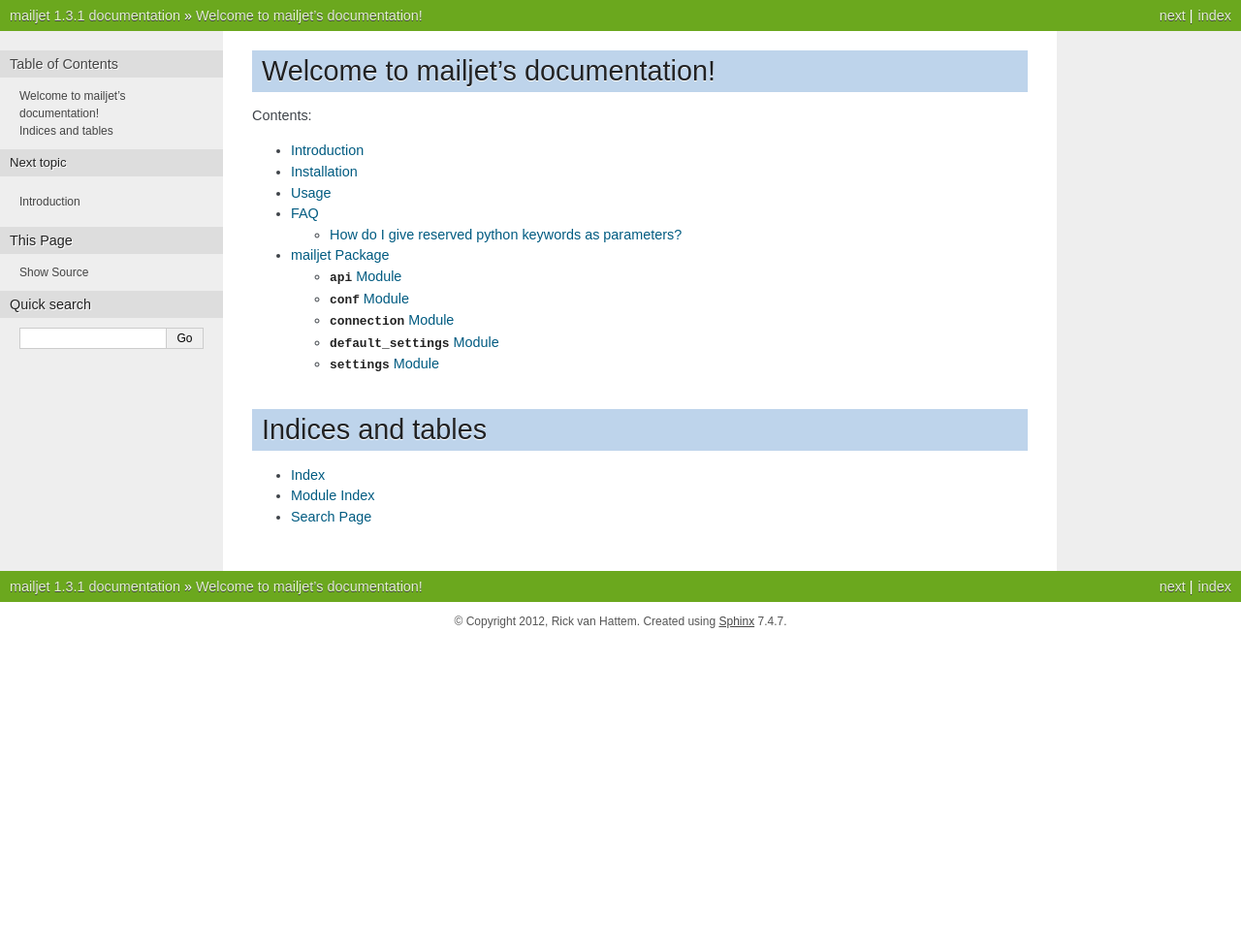
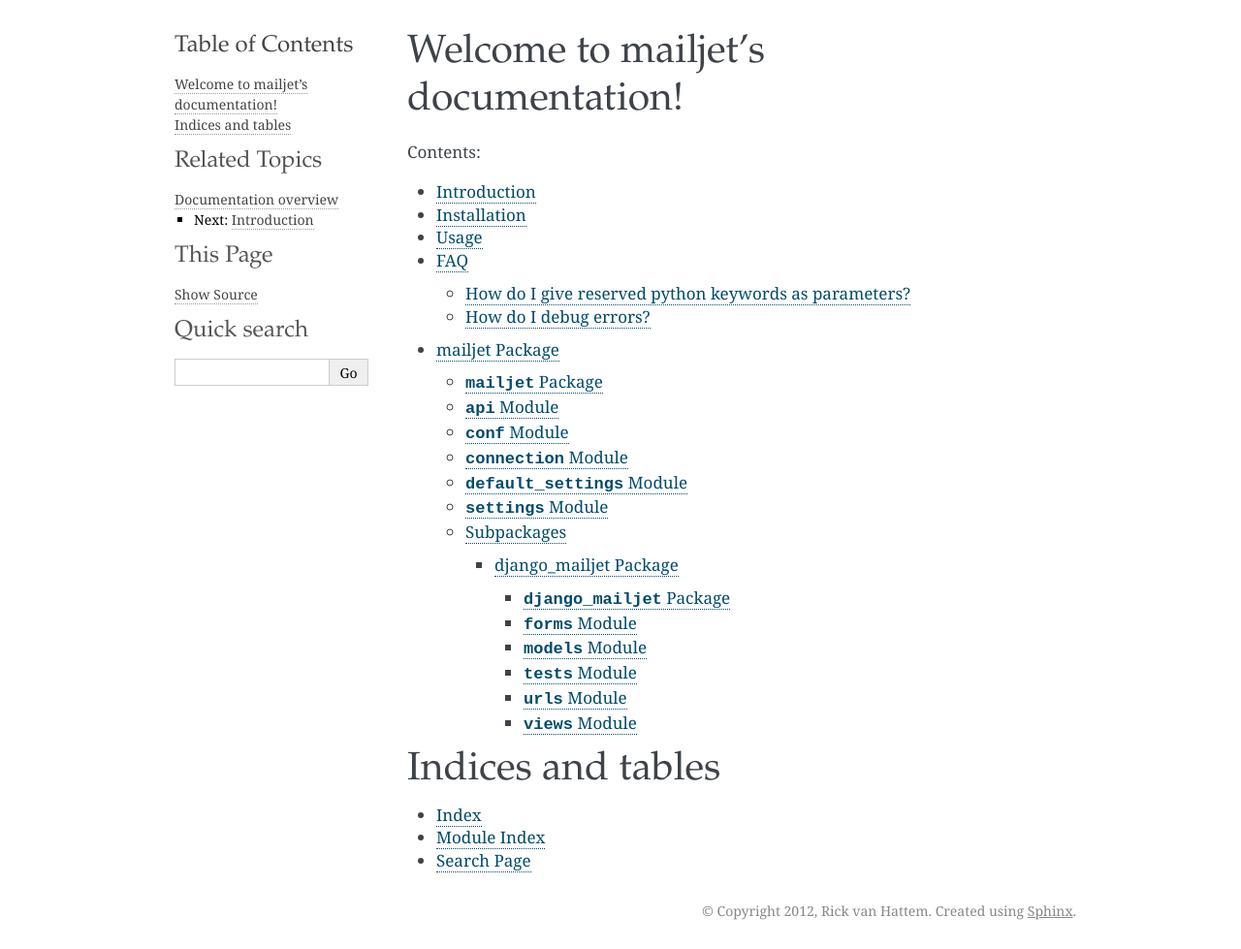
Before and after one commit to wolph/mailjet, a Sphinx documentation site: the page built from docs/index.rst, in a window 1280 px wide. Shown: the whole page at 97% size. Built offline with Sphinx 7.4.7, drawn with Linux system fonts in a browser that asks for light colours; before the commit the page ends 900 px from its top, so only the background shows below that.

Commit message:
added more documentation

```diff
--- /dev/null
+++ b/docs/_themes/flask_theme_support.py
@@ -0,0 +1,86 @@
+# flasky extensions.  flasky pygments style based on tango style
+from pygments.style import Style
+from pygments.token import Keyword, Name, Comment, String, Error, \
+     Number, Operator, Generic, Whitespace, Punctuation, Other, Literal
+
+
+class FlaskyStyle(Style):
+    background_color = "#f8f8f8"
+    default_style = ""
+
+    styles = {
+        # No corresponding class for the following:
+        #Text:                     "", # class:  ''
+        Whitespace:                "underline #f8f8f8",      # class: 'w'
+        Error:                     "#a40000 border:#ef2929", # class: 'err'
+        Other:                     "#000000",                # class 'x'
+
+        Comment:                   "italic #8f5902", # class: 'c'
+        Comment.Preproc:           "noitalic",       # class: 'cp'
+
+        Keyword:                   "bold #004461",   # class: 'k'
+        Keyword.Constant:          "bold #004461",   # class: 'kc'
+        Keyword.Declaration:       "bold #004461",   # class: 'kd'
+        Keyword.Namespace:         "bold #004461",   # class: 'kn'
+        Keyword.Pseudo:            "bold #004461",   # class: 'kp'
+        Keyword.Reserved:          "bold #004461",   # class: 'kr'
+        Keyword.Type:              "bold #004461",   # class: 'kt'
+
+        Operator:                  "#582800",   # class: 'o'
+        Operator.Word:             "bold #004461",   # class: 'ow' - like keywords
+
+        Punctuation:               "bold #000000",   # class: 'p'
+
+        # because special names such as Name.Class, Name.Function, etc.
+        # are not recognized as such later in the parsing, we choose them
+        # to look the same as ordinary variables.
+        Name:                      "#000000",        # class: 'n'
+        Name.Attribute:            "#c4a000",        # class: 'na' - to be revised
+        Name.Builtin:              "#004461",        # class: 'nb'
+        Name.Builtin.Pseudo:       "#3465a4",        # class: 'bp'
+        Name.Class:                "#000000",        # class: 'nc' - to be revised
+        Name.Constant:             "#000000",        # class: 'no' - to be revised
+        Name.Decorator:            "#888",           # class: 'nd' - to be revised
+        Name.Entity:               "#ce5c00",        # class: 'ni'
+        Name.Exception:            "bold #cc0000",   # class: 'ne'
+        Name.Function:             "#000000",        # class: 'nf'
+        Name.Property:             "#000000",        # class: 'py'
+        Name.Label:                "#f57900",        # class: 'nl'
+        Name.Namespace:            "#000000",        # class: 'nn' - to be revised
+        Name.Other:                "#000000",        # class: 'nx'
+        Name.Tag:                  "bold #004461",   # class: 'nt' - like a keyword
+        Name.Variable:             "#000000",        # class: 'nv' - to be revised
+        Name.Variable.Class:       "#000000",        # class: 'vc' - to be revised
+        Name.Variable.Global:      "#000000",        # class: 'vg' - to be revised
+        Name.Variable.Instance:    "#000000",        # class: 'vi' - to be revised
+
+        Number:                    "#990000",        # class: 'm'
+
+        Literal:                   "#000000",        # class: 'l'
+        Literal.Date:              "#000000",        # class: 'ld'
+
+        String:                    "#4e9a06",        # class: 's'
+        String.Backtick:           "#4e9a06",        # class: 'sb'
+        String.Char:               "#4e9a06",        # class: 'sc'
+        String.Doc:                "italic #8f5902", # class: 'sd' - like a comment
+        String.Double:             "#4e9a06",        # class: 's2'
+        String.Escape:             "#4e9a06",        # class: 'se'
+        String.Heredoc:            "#4e9a06",        # class: 'sh'
+        String.Interpol:           "#4e9a06",        # class: 'si'
+        String.Other:              "#4e9a06",        # class: 'sx'
+        String.Regex:              "#4e9a06",        # class: 'sr'
+        String.Single:             "#4e9a06",        # class: 's1'
+        String.Symbol:             "#4e9a06",        # class: 'ss'
+
+        Generic:                   "#000000",        # class: 'g'
+        Generic.Deleted:           "#a40000",        # class: 'gd'
+        Generic.Emph:              "italic #000000", # class: 'ge'
+        Generic.Error:             "#ef2929",        # class: 'gr'
+        Generic.Heading:           "bold #000080",   # class: 'gh'
+        Generic.Inserted:          "#00A000",        # class: 'gi'
+        Generic.Output:            "#888",           # class: 'go'
+        Generic.Prompt:            "#745334",        # class: 'gp'
+        Generic.Strong:            "bold #000000",   # class: 'gs'
+        Generic.Subheading:        "bold #800080",   # class: 'gu'
+        Generic.Traceback:         "bold #a40000",   # class: 'gt'
+    }
--- /dev/null
+++ b/docs/_themes/wolph/layout.html
@@ -0,0 +1,27 @@
+{%- extends "basic/layout.html" %}
+{%- block extrahead %}
+  {{ super() }}
+  {% if theme_touch_icon %}
+  <link rel="apple-touch-icon" href="{{ pathto('_static/' ~ theme_touch_icon, 1) }}" />
+  {% endif %}
+  <link media="only screen and (max-device-width: 480px)" href="{{
+    pathto('_static/small_flask.css', 1) }}" type= "text/css" rel="stylesheet" />
+{% endblock %}
+{%- block relbar2 %}{% endblock %}
+{%- block footer %}
+    <script type="text/javascript">
+    /* <![CDATA[ */
+        (function() {
+            var s = document.createElement('script'), t = document.getElementsByTagName('script')[0];
+            s.type = 'text/javascript';
+            s.async = true;
+            s.src = 'http://api.flattr.com/js/0.6/load.js?mode=auto';
+            t.parentNode.insertBefore(s, t);
+        })();
+    /* ]]> */</script>
+
+    <div class="footer">
+      &copy; Copyright {{ copyright }}.
+      Created using <a href="http://sphinx.pocoo.org/">Sphinx</a>.
+    </div>
+{%- endblock %}
--- /dev/null
+++ b/docs/_themes/wolph/relations.html
@@ -0,0 +1,19 @@
+<h3>Related Topics</h3>
+<ul>
+  <li><a href="{{ pathto(master_doc) }}">Documentation overview</a><ul>
+  {%- for parent in parents %}
+  <li><a href="{{ parent.link|e }}">{{ parent.title }}</a><ul>
+  {%- endfor %}
+    {%- if prev %}
+      <li>Previous: <a href="{{ prev.link|e }}" title="{{ _('previous chapter')
+        }}">{{ prev.title }}</a></li>
+    {%- endif %}
+    {%- if next %}
+      <li>Next: <a href="{{ next.link|e }}" title="{{ _('next chapter')
+        }}">{{ next.title }}</a></li>
+    {%- endif %}
+  {%- for parent in parents %}
+  </ul></li>
+  {%- endfor %}
+  </ul></li>
+</ul>
--- /dev/null
+++ b/docs/_themes/wolph/static/flasky.css_t
@@ -0,0 +1,431 @@
+/*
+ * flasky.css_t
+ * ~~~~~~~~~~~~
+ *
+ * :copyright: Copyright 2010 by Armin Ronacher. Modifications by Kenneth Reitz.
+ * :license: Flask Design License, see LICENSE for details.
+ */
+
+{% set page_width = '940px' %}
+{% set sidebar_width = '220px' %}
+
+@import url("basic.css");
+
+/* -- page layout ----------------------------------------------------------- */
+
+body {
+    font-family: 'goudy old style', 'minion pro', 'bell mt', Georgia, 'Hiragino Mincho Pro';
+    font-size: 17px;
+    background-color: white;
+    color: #000;
+    margin: 0;
+    padding: 0;
+}
+
+div.document {
+    width: {{ page_width }};
+    margin: 30px auto 0 auto;
+}
+
+div.documentwrapper {
+    float: left;
+    width: 100%;
+}
+
+div.bodywrapper {
+    margin: 0 0 0 {{ sidebar_width }};
+}
+
+div.sphinxsidebar {
+    width: {{ sidebar_width }};
+}
+
+hr {
+    border: 1px solid #B1B4B6;
+}
+
+div.body {
+    background-color: #ffffff;
+    color: #3E4349;
+    padding: 0 30px 0 30px;
+}
+
+img.floatingflask {
+    padding: 0 0 10px 10px;
+    float: right;
+}
+
+div.footer {
+    width: {{ page_width }};
+    margin: 20px auto 30px auto;
+    font-size: 14px;
+    color: #888;
+    text-align: right;
+}
+
+div.footer a {
+    color: #888;
+}
+
+div.related {
+    display: none;
+}
+
+div.sphinxsidebar a {
+    color: #444;
+    text-decoration: none;
+    border-bottom: 1px dotted #999;
+}
+
+div.sphinxsidebar a:hover {
+    border-bottom: 1px solid #999;
+}
+
+div.sphinxsidebar {
+    font-size: 14px;
+    line-height: 1.5;
+}
+
+div.sphinxsidebarwrapper {
+    padding: 0px 10px;
+}
+
+div.sphinxsidebarwrapper p.logo {
+    padding: 0 0 20px 0;
+    margin: 0;
+    text-align: center;
+}
+
+div.sphinxsidebar h3,
+div.sphinxsidebar h4 {
+    font-family: 'Garamond', 'Georgia', serif;
+    color: #555;
+    font-size: 24px;
+    font-weight: normal;
+    margin: 0 0 5px 0;
+    padding: 0;
+}
+
+div.sphinxsidebar h4 {
+    font-size: 20px;
+}
+
+div.sphinxsidebar h3 a {
+    color: #444;
+}
+
+div.sphinxsidebar p.logo a,
+div.sphinxsidebar h3 a,
+div.sphinxsidebar p.logo a:hover,
+div.sphinxsidebar h3 a:hover {
+    border: none;
+}
+
+div.sphinxsidebar p {
+    color: #555;
+    margin: 10px 0;
+}
+
+div.sphinxsidebar ul {
+    margin: 10px 0;
+    padding: 0;
+    color: #000;
+}
+
+div.sphinxsidebar input[type="text"] {
+    width: 160px!important;
+}
+div.sphinxsidebar input {
+    border: 1px solid #ccc;
+    font-family: 'Georgia', serif;
+    font-size: 1em;
+}
+
+/* -- body styles ----------------------------------------------------------- */
+
+a {
+    color: #004B6B;
+    text-decoration: underline;
+}
+
+a:hover {
+    color: #6D4100;
+    text-decoration: underline;
+}
+
+div.body h1,
+div.body h2,
+div.body h3,
+div.body h4,
+div.body h5,
+div.body h6 {
+    font-family: 'Garamond', 'Georgia', serif;
+    font-weight: normal;
+    margin: 30px 0px 10px 0px;
+    padding: 0;
+}
+
+div.body h1 { margin-top: 0; padding-top: 0; font-size: 240%; }
+div.body h2 { font-size: 180%; }
+div.body h3 { font-size: 150%; }
+div.body h4 { font-size: 130%; }
+div.body h5 { font-size: 100%; }
+div.body h6 { font-size: 100%; }
+
+a.headerlink {
+    color: #ddd;
+    padding: 0 4px;
+    text-decoration: none;
+}
+
+a.headerlink:hover {
+    color: #444;
+    background: #eaeaea;
+}
+
+div.body p, div.body dd, div.body li {
+    line-height: 1.4em;
+}
+
+div.admonition {
+    background: #fafafa;
+    margin: 20px -30px;
+    padding: 10px 30px;
+    border-top: 1px solid #ccc;
+    border-bottom: 1px solid #ccc;
+}
+
+div.admonition tt.xref, div.admonition a tt {
+    border-bottom: 1px solid #fafafa;
+}
+
+dd div.admonition {
+    margin-left: -60px;
+    padding-left: 60px;
+}
+
+div.admonition p.admonition-title {
+    font-family: 'Garamond', 'Georgia', serif;
+    font-weight: normal;
+    font-size: 24px;
+    margin: 0 0 10px 0;
+    padding: 0;
+    line-height: 1;
+}
+
+div.admonition p.last {
+    margin-bottom: 0;
+}
+
+div.highlight {
+    background-color: white;
+}
+
+dt:target, .highlight {
+    background: #FAF3E8;
+}
+
+div.note {
+    background-color: #eee;
+    border: 1px solid #ccc;
+}
+
+div.seealso {
+    background-color: #ffc;
+    border: 1px solid #ff6;
+}
+
+div.topic {
+    background-color: #eee;
+}
+
+p.admonition-title {
+    display: inline;
+}
+
+p.admonition-title:after {
+    content: ":";
+}
+
+pre, tt {
+    font-family: 'Consolas', 'Menlo', 'Deja Vu Sans Mono', 'Bitstream Vera Sans Mono', monospace;
+    font-size: 0.9em;
+}
+
+img.screenshot {
+}
+
+tt.descname, tt.descclassname {
+    font-size: 0.95em;
+}
+
+tt.descname {
+    padding-right: 0.08em;
+}
+
+img.screenshot {
+    -moz-box-shadow: 2px 2px 4px #eee;
+    -webkit-box-shadow: 2px 2px 4px #eee;
+    box-shadow: 2px 2px 4px #eee;
+}
+
+table.docutils {
+    border: 1px solid #888;
+    -moz-box-shadow: 2px 2px 4px #eee;
+    -webkit-box-shadow: 2px 2px 4px #eee;
+    box-shadow: 2px 2px 4px #eee;
+}
+
+table.docutils td, table.docutils th {
+    border: 1px solid #888;
+    padding: 0.25em 0.7em;
+}
+
+table.field-list, table.footnote {
+    border: none;
+    -moz-box-shadow: none;
+    -webkit-box-shadow: none;
+    box-shadow: none;
+}
+
+table.footnote {
+    margin: 15px 0;
+    width: 100%;
+    border: 1px solid #eee;
+    background: #fdfdfd;
+    font-size: 0.9em;
+}
+
+table.footnote + table.footnote {
+    margin-top: -15px;
+    border-top: none;
+}
+
+table.field-list th {
+    padding: 0 0.8em 0 0;
+}
+
+table.field-list td {
+    padding: 0;
+}
+
+table.footnote td.label {
+    width: 0px;
+    padding: 0.3em 0 0.3em 0.5em;
+}
+
+table.footnote td {
+    padding: 0.3em 0.5em;
+}
+
+dl {
+    margin: 0;
+    padding: 0;
+}
+
+dl dd {
+    margin-left: 30px;
+}
+
+blockquote {
+    margin: 0 0 0 30px;
+    padding: 0;
+}
+
+ul, ol {
+    margin: 10px 0 10px 30px;
+    padding: 0;
+}
+
+pre {
+    background: #eee;
+    padding: 7px 30px;
+    margin: 15px -30px;
+    line-height: 1.3em;
+}
+
+dl pre, blockquote pre, li pre {
+    margin-left: -60px;
+    padding-left: 60px;
+}
+
+dl dl pre {
+    margin-left: -90px;
+    padding-left: 90px;
+}
+
+tt {
+    background-color: #ecf0f3;
+    color: #222;
+    /* padding: 1px 2px; */
+}
+
+tt.xref, a tt {
+    background-color: #FBFBFB;
+    border-bottom: 1px solid white;
+}
+
+a.reference {
+    text-decoration: none;
+    border-bottom: 1px dotted #004B6B;
+}
+
+a.reference:hover {
+    border-bottom: 1px solid #6D4100;
+}
+
+a.footnote-reference {
+    text-decoration: none;
+    font-size: 0.7em;
+    vertical-align: top;
+    border-bottom: 1px dotted #004B6B;
+}
+
+a.footnote-reference:hover {
+    border-bottom: 1px solid #6D4100;
+}
+
+a:hover tt {
+    background: #EEE;
+}
+
+
+/* scrollbars */
+
+::-webkit-scrollbar {
+    width: 6px;
+    height: 6px;
+}
+
+::-webkit-scrollbar-button:start:decrement,
+::-webkit-scrollbar-button:end:increment {
+    display: block;
+    height: 10px;
+}
+
+::-webkit-scrollbar-button:vertical:increment {
+    background-color: #fff;
+}
+
+::-webkit-scrollbar-track-piece {
+    background-color: #eee;
+    -webkit-border-radius: 3px;
+}
+
+::-webkit-scrollbar-thumb:vertical {
+    height: 50px;
+    background-color: #ccc;
+    -webkit-border-radius: 3px;
+}
+
+::-webkit-scrollbar-thumb:horizontal {
+    width: 50px;
+    background-color: #ccc;
+    -webkit-border-radius: 3px;
+}
+
+/* misc. */
+
+.revsys-inline {
+    display: none!important;
+}
--- /dev/null
+++ b/docs/_themes/wolph/static/small_flask.css
@@ -0,0 +1,70 @@
+/*
+ * small_flask.css_t
+ * ~~~~~~~~~~~~~~~~~
+ *
+ * :copyright: Copyright 2010 by Armin Ronacher.
+ * :license: Flask Design License, see LICENSE for details.
+ */
+
+body {
+    margin: 0;
+    padding: 20px 30px;
+}
+
+div.documentwrapper {
+    float: none;
+    background: white;
+}
+
+div.sphinxsidebar {
+    display: block;
+    float: none;
+    width: 102.5%;
+    margin: 50px -30px -20px -30px;
+    padding: 10px 20px;
+    background: #333;
+    color: white;
+}
+
+div.sphinxsidebar h3, div.sphinxsidebar h4, div.sphinxsidebar p,
+div.sphinxsidebar h3 a {
+    color: white;
+}
+
+div.sphinxsidebar a {
+    color: #aaa;
+}
+
+div.sphinxsidebar p.logo {
+    display: none;
+}
+
+div.document {
+    width: 100%;
+    margin: 0;
+}
+
+div.related {
+    display: block;
+    margin: 0;
+    padding: 10px 0 20px 0;
+}
+
+div.related ul,
+div.related ul li {
+    margin: 0;
+    padding: 0;
+}
+
+div.footer {
+    display: none;
+}
+
+div.bodywrapper {
+    margin: 0;
+}
+
+div.body {
+    min-height: 0;
+    padding: 0;
+}
--- /dev/null
+++ b/docs/_themes/wolph/theme.conf
@@ -0,0 +1,7 @@
+[theme]
+inherit = basic
+stylesheet = flasky.css
+pygments_style = flask_theme_support.FlaskyStyle
+
+[options]
+touch_icon =
--- a/docs/conf.py
+++ b/docs/conf.py
@@ -12,6 +12,7 @@
 # serve to show the default.
 
 import sys, os
+os.environ['DJANGO_SETTINGS_MODULE'] = 'tests.settings'
 
 # If extensions (or modules to document with autodoc) are in another directory,
 # add these directories to sys.path here. If the directory is relative to the
@@ -92,7 +93,7 @@ pygments_style = 'sphinx'
 
 # The theme to use for HTML and HTML Help pages.  See the documentation for
 # a list of builtin themes.
-html_theme = 'nature'
+html_theme = 'wolph'
 
 # Theme options are theme-specific and customize the look and feel of a theme
 # further.  For a list of options available for each theme, see the
@@ -100,7 +101,7 @@ html_theme = 'nature'
 #html_theme_options = {}
 
 # Add any paths that contain custom themes here, relative to this directory.
-#html_theme_path = []
+html_theme_path = ['_themes']
 
 # The name for this set of Sphinx documents.  If None, it defaults to
 # "<project> v<release> documentation".
--- /dev/null
+++ b/docs/mailjet.contrib.django_mailjet.rst
@@ -0,0 +1,50 @@
+django_mailjet Package
+======================
+
+:mod:`django_mailjet` Package
+-----------------------------
+
+.. automodule:: mailjet.contrib.django_mailjet
+    :members:
+    :undoc-members:
+    :show-inheritance:
+
+:mod:`forms` Module
+-------------------
+
+.. automodule:: mailjet.contrib.django_mailjet.forms
+    :members:
+    :undoc-members:
+    :show-inheritance:
+
+:mod:`models` Module
+--------------------
+
+.. automodule:: mailjet.contrib.django_mailjet.models
+    :members:
+    :undoc-members:
+    :show-inheritance:
+
+:mod:`tests` Module
+-------------------
+
+.. automodule:: mailjet.contrib.django_mailjet.tests
+    :members:
+    :undoc-members:
+    :show-inheritance:
+
+:mod:`urls` Module
+------------------
+
+.. automodule:: mailjet.contrib.django_mailjet.urls
+    :members:
+    :undoc-members:
+    :show-inheritance:
+
+:mod:`views` Module
+-------------------
+
+.. automodule:: mailjet.contrib.django_mailjet.views
+    :members:
+    :undoc-members:
+    :show-inheritance:
--- a/docs/mailjet.rst
+++ b/docs/mailjet.rst
@@ -1,5 +1,13 @@
 mailjet Package
 ===============
+
+:mod:`mailjet` Package
+----------------------
+
+.. automodule:: mailjet
+    :members:
+    :undoc-members:
+    :show-inheritance:
 
 :mod:`api` Module
 -----------------
@@ -40,3 +48,10 @@ mailjet Package
     :members:
     :undoc-members:
     :show-inheritance:
+
+Subpackages
+-----------
+
+.. toctree::
+
+    mailjet.contrib.django_mailjet
```
Also changed, not shown: README.rst (+19 -1 lines), 2 other files.
